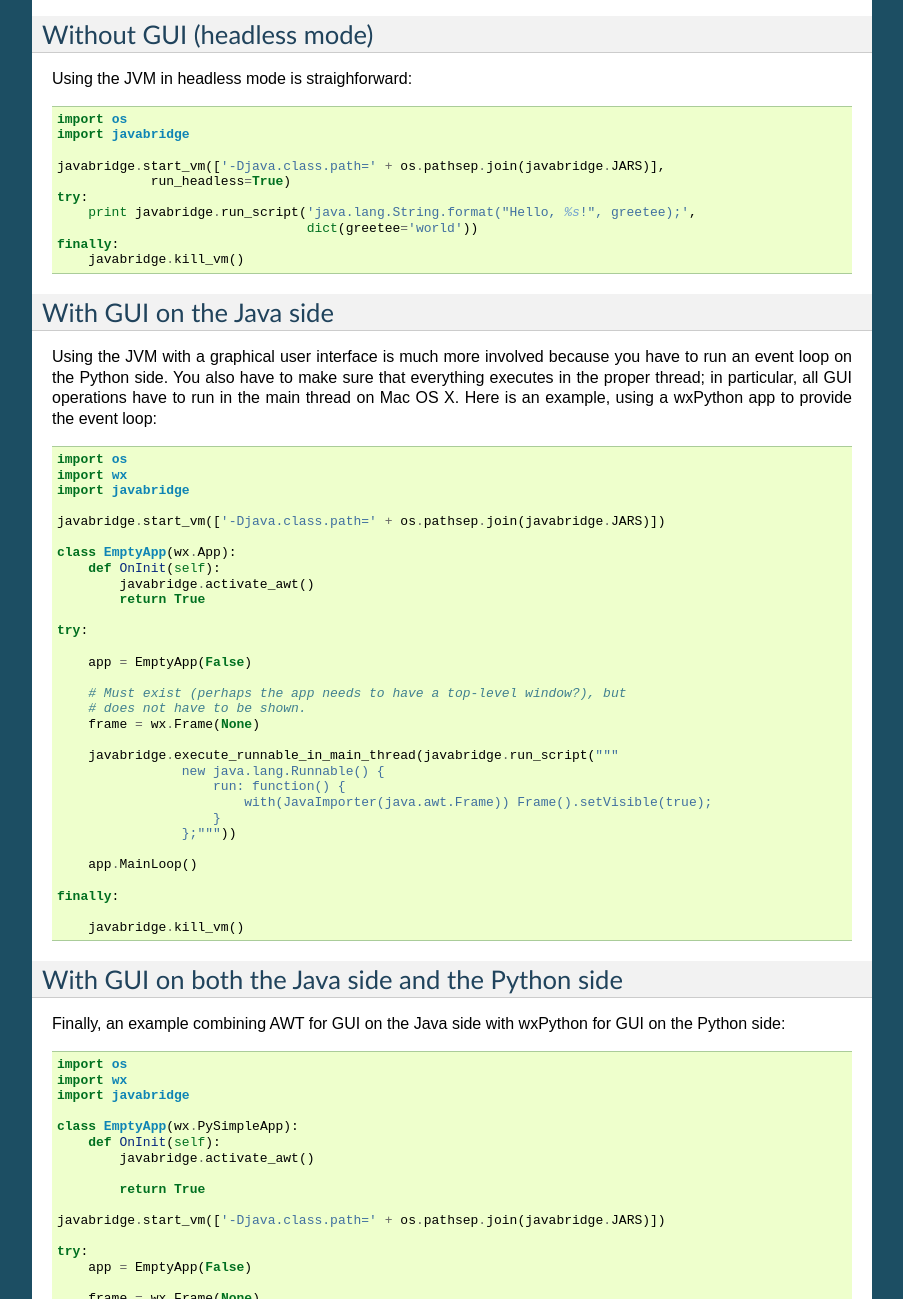
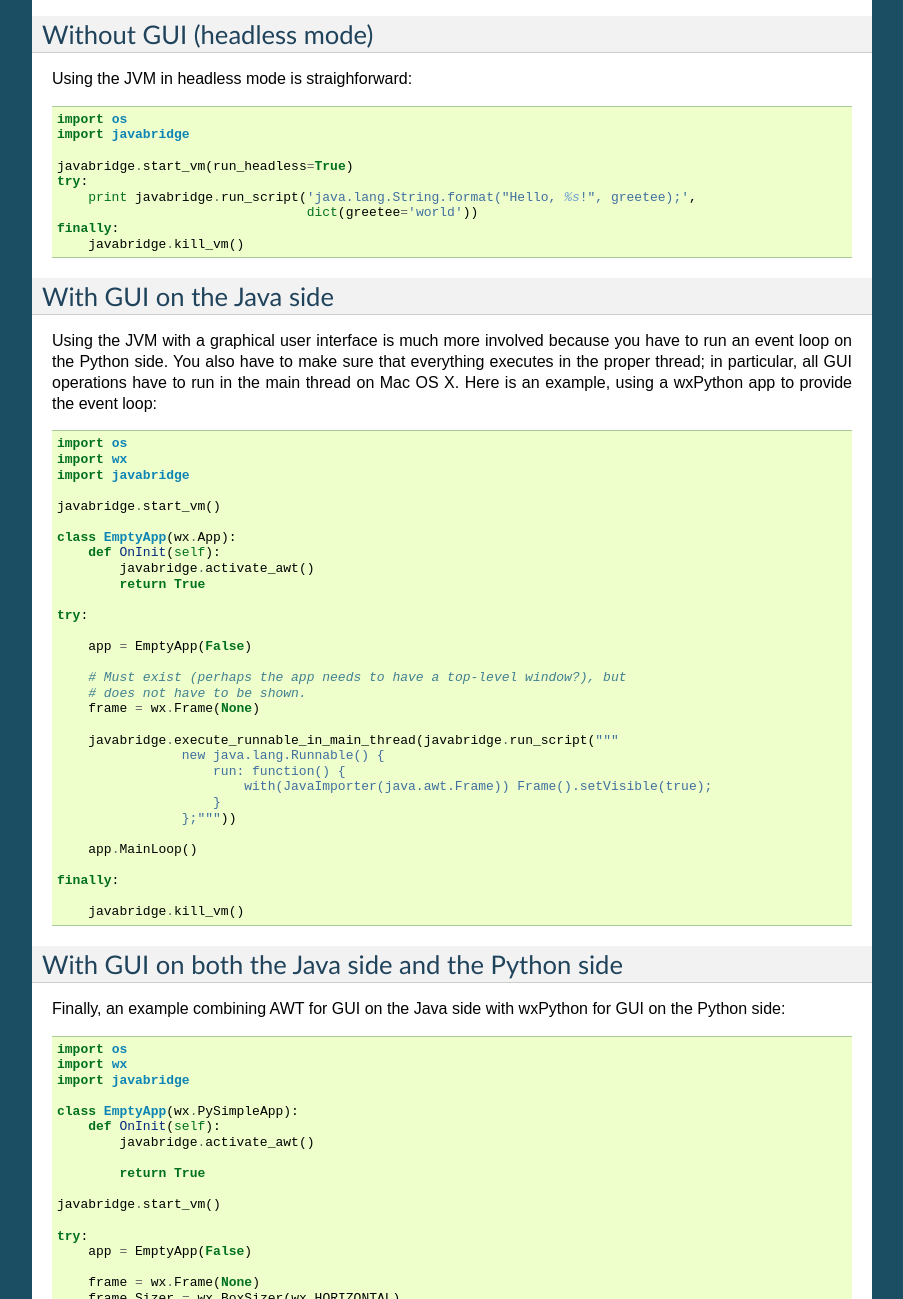
Before and after one commit to LeeKamentsky/python-javabridge, a Sphinx documentation site: the page built from docs/start_kill.rst, in a window 1280 px wide and 1400 px high, scrolled down 890 px, cut to the strip 101-1400 px from the top of the window. Shown: the whole strip, without its empty margins (198-1101 px from the left). Built offline with Sphinx 7.4.7, drawn with Linux system fonts in a browser that asks for light colours.

Commit message:
issue #14 - remove -Djava.class.path from docs

```diff
--- a/docs/start_kill.rst
+++ b/docs/start_kill.rst
@@ -35,8 +35,7 @@ Using the JVM in headless mode is straighforward::
     import os
     import javabridge
 
-    javabridge.start_vm(['-Djava.class.path=' + os.pathsep.join(javabridge.JARS)],
-                run_headless=True)
+    javabridge.start_vm(run_headless=True)
     try:
         print javabridge.run_script('java.lang.String.format("Hello, %s!", greetee);',
                                     dict(greetee='world'))
@@ -56,7 +55,7 @@ OS X. Here is an example, using a wxPython app to provide the event loop::
     import wx
     import javabridge
 
-    javabridge.start_vm(['-Djava.class.path=' + os.pathsep.join(javabridge.JARS)])
+    javabridge.start_vm()
 
     class EmptyApp(wx.App):
         def OnInit(self):
@@ -100,7 +99,7 @@ wxPython for GUI on the Python side::
 
             return True
 
-    javabridge.start_vm(['-Djava.class.path=' + os.pathsep.join(javabridge.JARS)])
+    javabridge.start_vm()
 
     try:
         app = EmptyApp(False)
```
